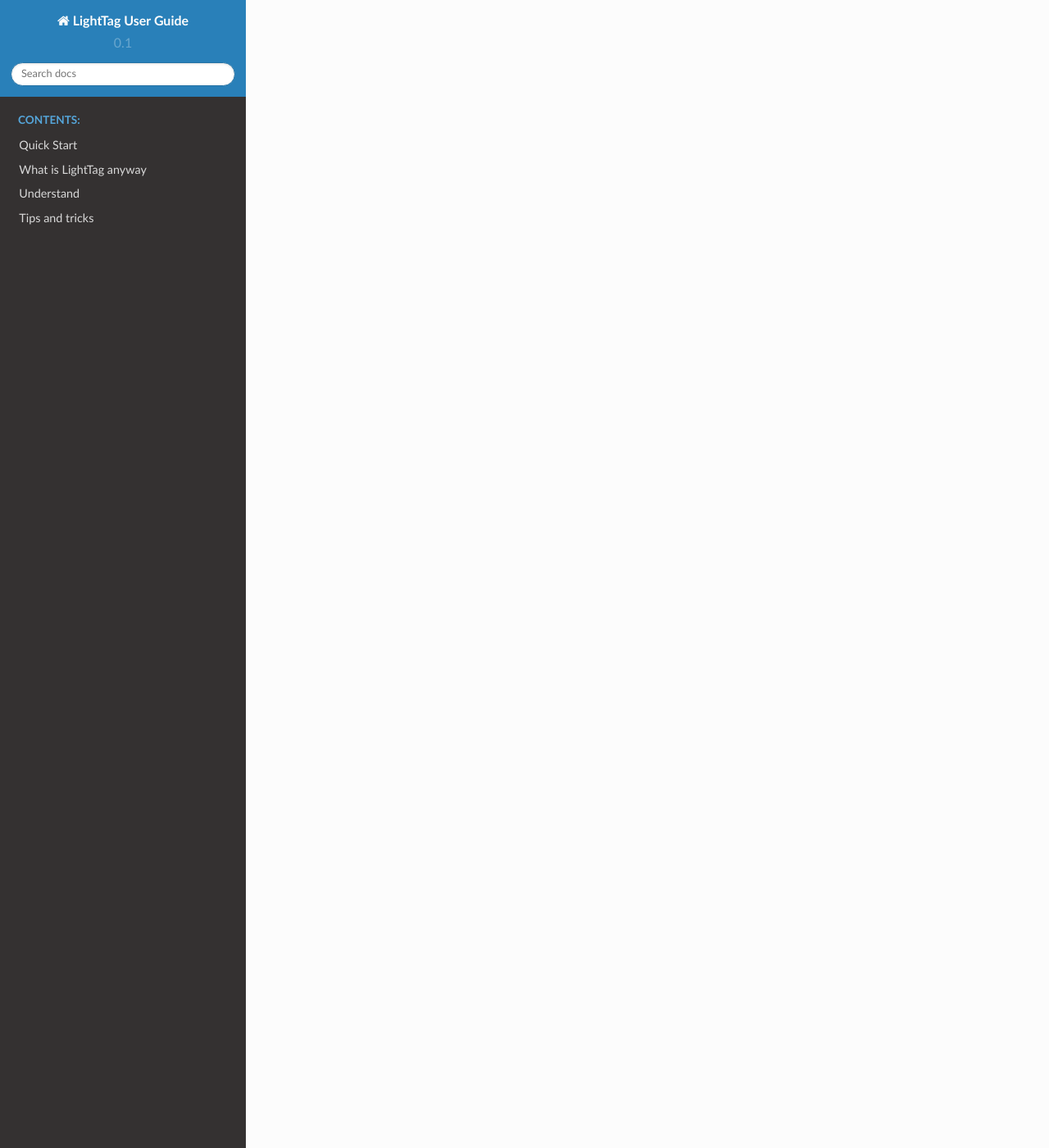
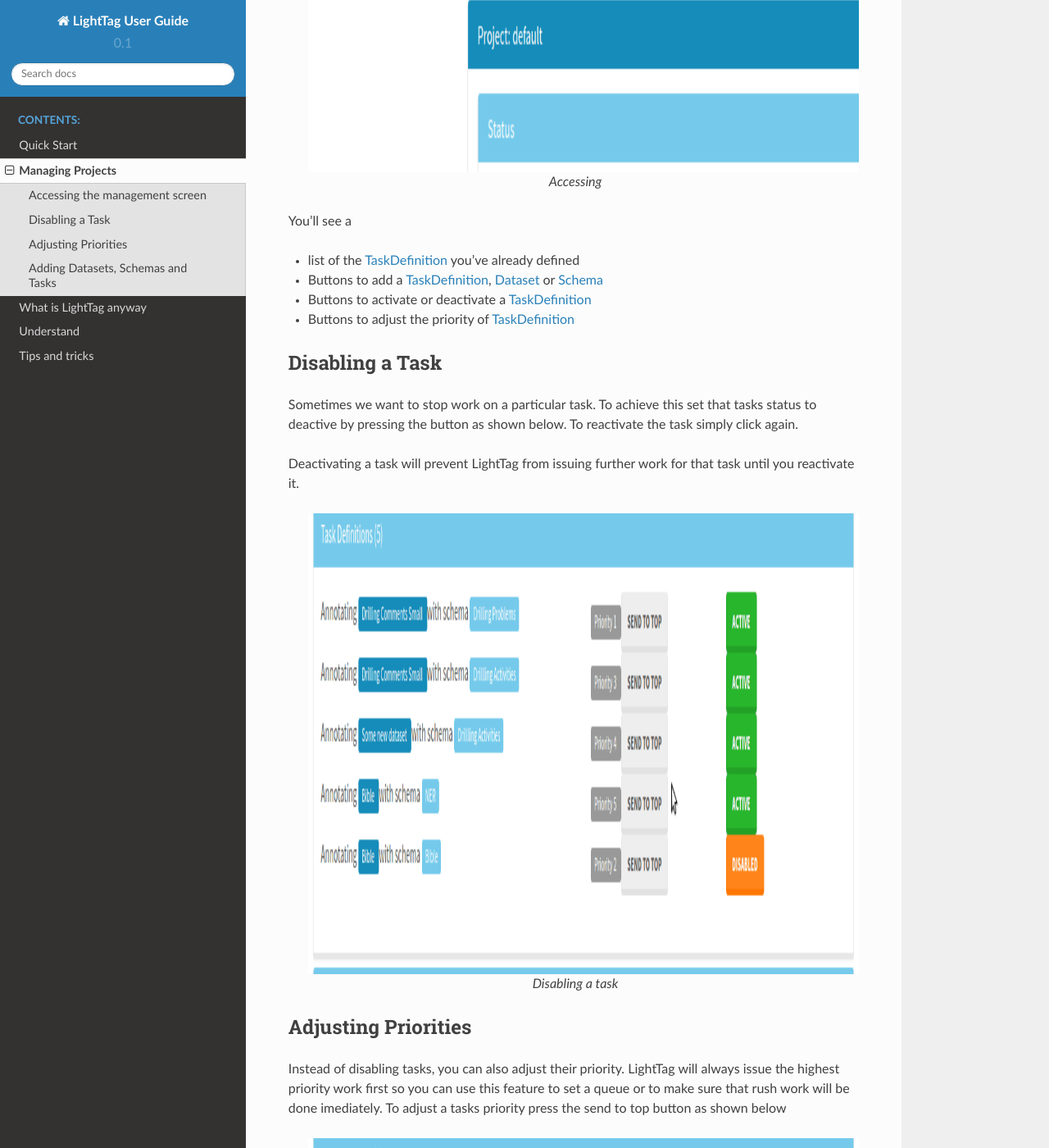
Before and after one commit to LightTag/user_guide, a Sphinx documentation site: the page built from source/in-depth/index.rst, in a window 1280 px wide and 1400 px high, scrolled down 2394 px. Shown: the whole window at 82% size. Built offline with Sphinx 7.4.7 and the Read the Docs theme 2.0.0, drawn with Linux system fonts in a browser that asks for light colours; some of the changed text lies outside the part shown.

Commit message:
Added documentation for LIG-183

```diff
--- a/source/in-depth/index.rst
+++ b/source/in-depth/index.rst
@@ -1,2 +1,81 @@
-LightTag in depth
-=================
+Managing your Project
+=============================
+
+.. toctree::
+   :caption: In this section:
+   :maxdepth: 1
+
+As times goes on you'll want to add datasets, schemas and adjust the priority of various tasks.
+LightTag allow's you to do this through the project amangeemnt screen.
+
+   .. figure:: manager_screen.gif
+      :scale: 200 %
+      :alt: Manager overview
+      :align: center
+
+      Manager overview
+
+Accessing the management screen
+-------------------------------
+To reach the management screen go to Manager in the top menu
+project
+
+   .. figure:: accessing_management_screen.gif
+      :scale: 200 %
+      :alt: Manager overview
+      :align: center
+
+      Accessing
+
+You'll see a
+
+* list of the :ref:`taskdefinition` you've already defined
+* Buttons to add a :ref:`taskdefinition`, :ref:`dataset` or :ref:`schema`
+* Buttons to activate or deactivate a :ref:`taskdefinition`
+* Buttons to adjust the priority of :ref:`taskdefinition`
+
+Disabling a Task
+------------------
+
+Sometimes we want to stop work on a particular task. To achieve this set that tasks
+status to deactive by pressing the button as shown below. To reactivate the task simply click again.
+
+Deactivating a task will prevent LightTag from issuing further work for that task until you reactivate it.
+
+   .. figure:: disabling.gif
+      :scale: 200 %
+      :alt: Disabling a task
+      :align: center
+
+      Disabling a task
+
+Adjusting Priorities
+--------------------
+Instead of disabling tasks, you can also adjust their priority. LightTag will always issue the highest priority work first
+so you can use this feature to set a queue or to make sure that rush work will be done imediately.
+To adjust a tasks priority press the send to top button  as shown below
+
+
+   .. figure:: setting_priority.gif
+      :scale: 200 %
+      :alt: Adjusting Priorities
+      :align: center
+
+      Adjusting Priorities
+
+.. DANGER::
+   LightTag will not remove work you have on going when you change a task's status or priority. That means that if you loaded a task for annotation it will
+   not be removed and if you go to the Annotation screen it will still be there.
+   To switch to a task with the current highest priority you will have to refresh your screen. We are working on a more convenient solution.
+
+Adding Datasets, Schemas and Tasks
+-----------------------------------
+
+The management screen allows you to add new datasets, schemas and tasks just like in the  :ref:`onboarding process<first_schema>`.
+
+   .. figure:: adding_new_stuff.gif
+      :scale: 200 %
+      :alt: Adding new Stuff
+      :align: center
+
+      Adding things
--- a/source/index.rst
+++ b/source/index.rst
@@ -20,6 +20,7 @@
    :caption: Contents:
 
    Quick Start <quick_start/index>
+   Managing Projects <in-depth/index>
    What is LightTag anyway <what_and_why/index>
    Understand <understand/index>
    Tips and tricks <tips/index>
```
Also changed, not shown: source/in-depth/managing.rst (added, +12 -0 lines), source/in-depth/accessing_management_screen.gif (added), source/in-depth/adding_new_stuff.gif (added), source/in-depth/disabling.gif (added), source/in-depth/manager_screen.gif (added), source/in-depth/setting_priority.gif (added).
